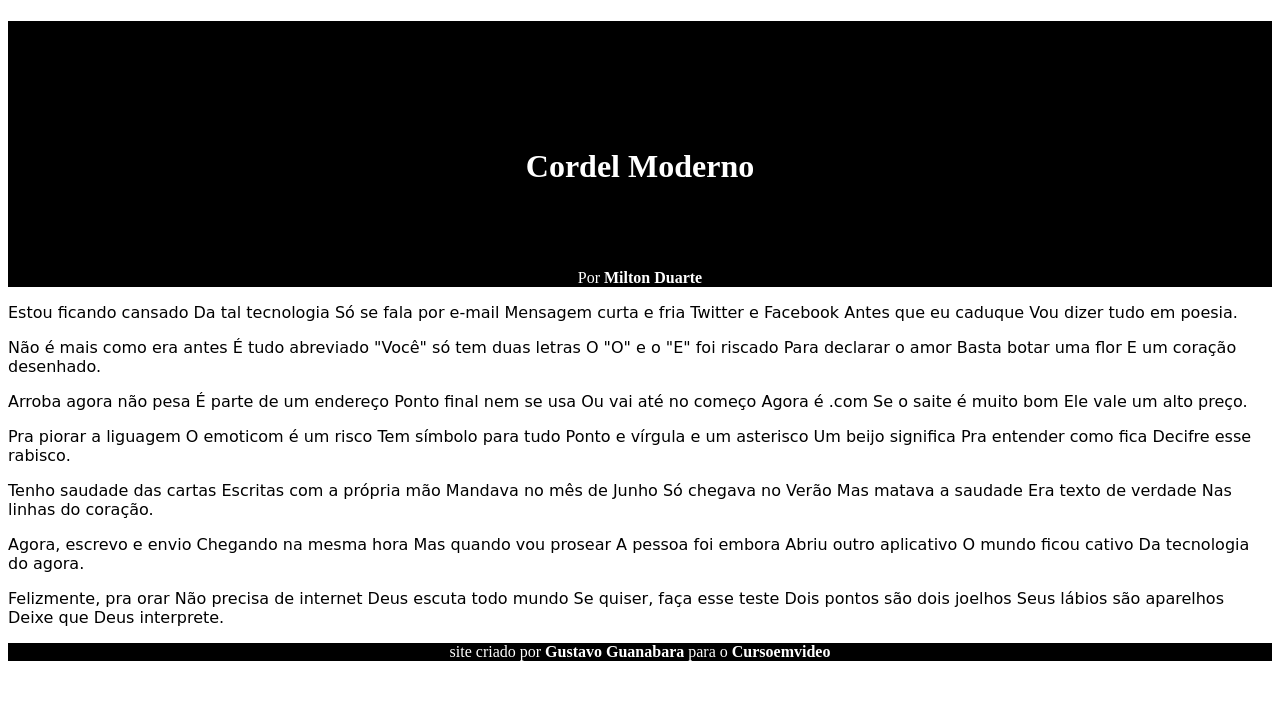
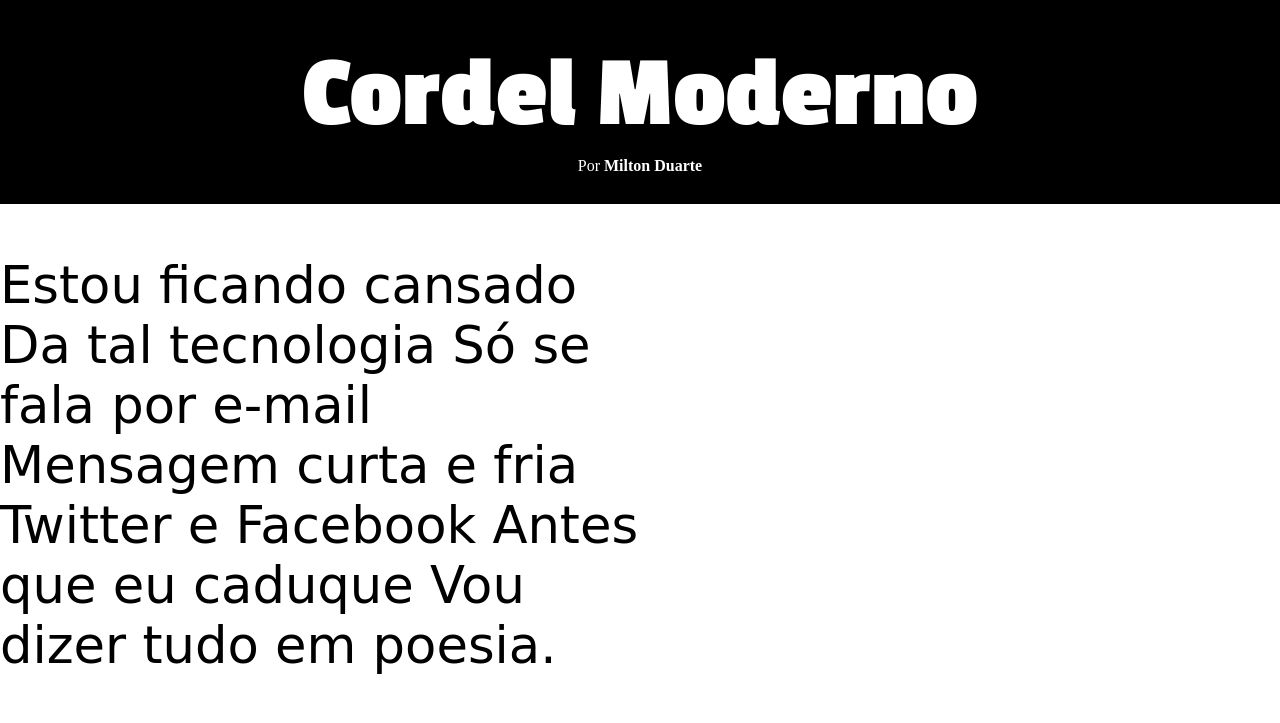
Before and after one commit to OSidharta/html_css, a plain HTML site: page Desafios/projeto-cordel/index.html in a window 1280 px wide. Shown: the top 723 px of the page. Drawn offline with Linux system fonts and the light colour scheme.

Commit message:
voltando aos estudos

```diff
--- a/Desafios/projeto-cordel/index.html
+++ b/Desafios/projeto-cordel/index.html
@@ -17,7 +17,7 @@
         </p>
     </header>
 
-    <main>
+    <main class="poema">
         <p>
             Estou ficando cansado
             Da tal tecnologia
--- a/Desafios/projeto-cordel/style.css
+++ b/Desafios/projeto-cordel/style.css
@@ -1,11 +1,29 @@
+@import url('https://fonts.googleapis.com/css2?family=Bebas+Neue&family=Passion+One:wght@400;700;900&display=swap');
 header{
     background-color: black;
+    padding: 1% ;
+    margin: -70px -7px -0px -7px;
+
+}
+body{
+    margin: 0px;
 }
 h1{
     color: white;
+    font-family: "Passion One", "Bebas Neue", sans-serif;
+    font-size: 8.0vw;
+    position: relative;
+    margin: 3% 0% 5% 0%;
     text-align: center;
-    padding-top:10%;
-    padding-bottom: 5%;
+    top:50%;
+    transform: translatey(50%);
+
+}
+.poema>p{
+    max-width: 90%;
+    font-size: 4.0vw;
+    max-width: 50%;
+
 }
 a{
     color: white;
```
